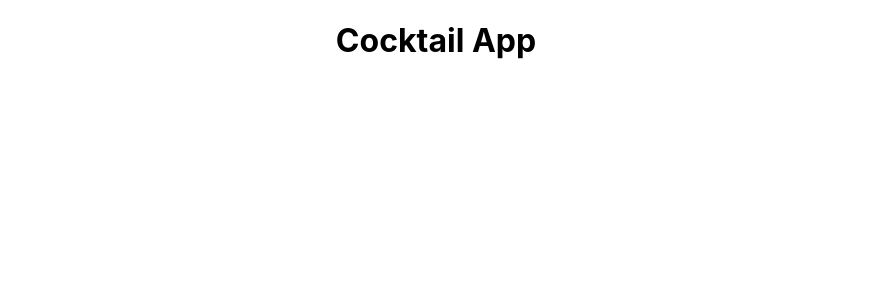
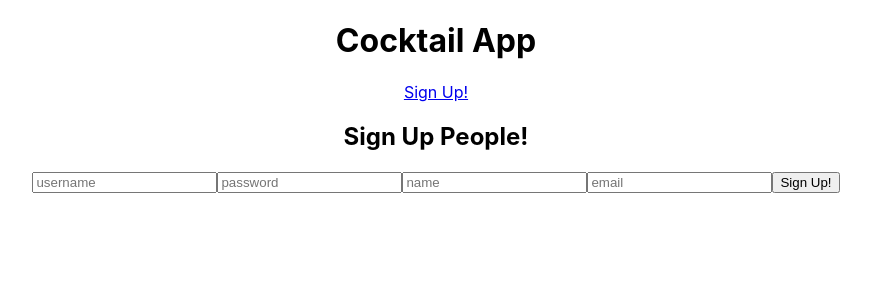
Before and after one commit to davidglic/project3-frontend, a React (Create React App) app in the folder cocktail-app/: page /signup in a window 1280 px wide. Shown: the top 300 px of the page, without its empty margins (204-1075 px from the left). Built offline with nearby package versions, Linux system fonts and the light colour scheme.

Commit message:
signup link in header -- may want to move out

```diff
--- a/cocktail-app/src/App.js
+++ b/cocktail-app/src/App.js
@@ -1,11 +1,16 @@
 import './App.css';
 import {Link, Route} from "react-router-dom";
 import Header from './components/Header';
+import Signup from './components/Signup';
 
 function App() {
   return (
     <div className="App">
       <Header/>
+      <Route
+        path ="/signup"
+        render={() => <Signup/>}
+      />
     </div>
   );
 }
--- a/cocktail-app/src/components/Header.js
+++ b/cocktail-app/src/components/Header.js
@@ -1,11 +1,19 @@
-import React from "react"
+import React, {Component} from "react";
+import {Link} from "react-router-dom";
 
-function Header(){
-    return (
-        <div className="header">
-            <h1 className="title">Cocktail App</h1>
-        </div>
-    )
+class Header extends Component{
+    constructor() {
+        super ()
+    }
+    render () {
+        return (
+            <div className="header">
+                <h1 className="title">Cocktail App</h1>
+                <Link
+                    to="/signup">Sign Up!</Link>
+            </div>
+        )
+    }
 }
 
 export default Header;
--- a/cocktail-app/src/components/Signup.js
+++ b/cocktail-app/src/components/Signup.js
@@ -0,0 +1,40 @@
+import React, {Component} from "react";
+
+class Signup extends Component{
+    constructor() {
+        super ()
+    }
+
+render () {
+    return(
+        <div>
+            <h2>Sign Up People!</h2>
+            <form>
+                <input
+                    type="text"
+                    name="username"
+                    placeholder="username"/>
+                <input
+                    type="password"
+                    name="password"
+                    placeholder="password"/>
+                <input
+                    type="text"
+                    name="name"
+                    placeholder="name"/>
+                <input
+                    type="text"
+                    name="email"
+                    placeholder="email"/>
+                <input
+                    type="submit"
+                    value="Sign Up!"/>
+
+
+            </form>
+        </div>
+    )
+}
+}
+
+export default Signup;
```
